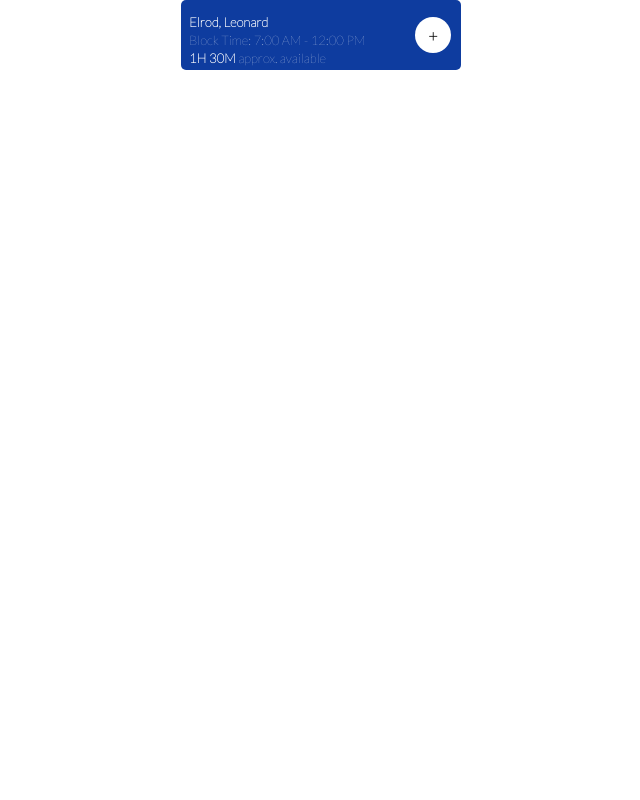
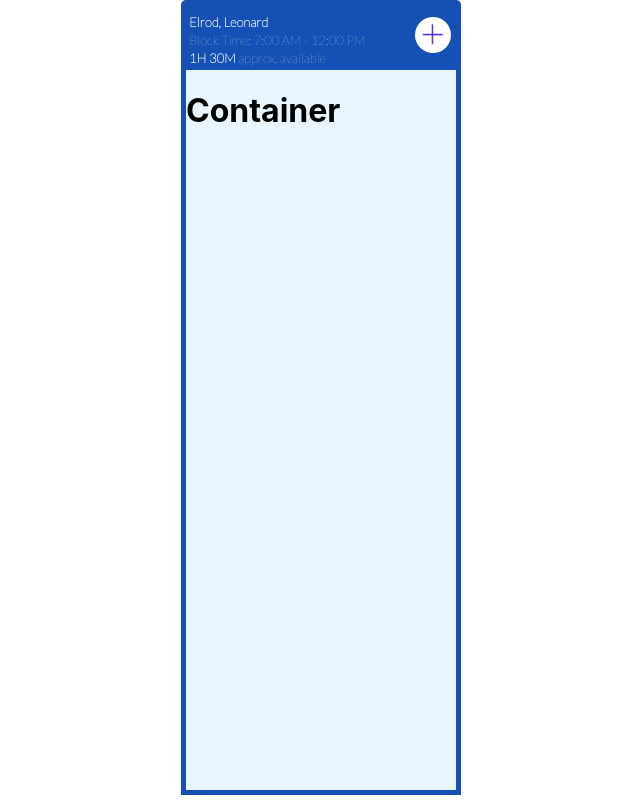
Before and after one commit to dmartin5150/SSMScheduling, a React (Create React App) app: page / in a window 1280 px wide. Shown: the whole page, without its empty margins (319-959 px from the left). Built offline with nearby package versions, Linux system fonts and the light colour scheme.

Commit message:
added procedure container

```diff
--- a/src/components/ProviderColumn/AddButton/AddButton.css
+++ b/src/components/ProviderColumn/AddButton/AddButton.css
@@ -2,7 +2,7 @@
     border-radius:50%;
     padding:3px;
     background-color: white;
-    color:black;
+    color:#1551B4;
     width:30px;
     height:30px;
     display:flex;
@@ -12,8 +12,9 @@
     font-size: medium;
     font-weight: bolder;
     .add-button-plus {
-        margin:0;
-        padding:0;
-
+        .add-button-img {
+            height:100%;
+            width:100%;
+        }
     }
 }
--- a/src/components/ProviderColumn/AddButton/AddButton.tsx
+++ b/src/components/ProviderColumn/AddButton/AddButton.tsx
@@ -4,10 +4,9 @@ import './AddButton.css'
 const AddButton: React.FC = () => {
     return(
         <div className='add-button'>
-            {/* <div className='add-button-container'> */}
-                <p className='add-button-plus'><b>+</b></p>
-            {/* </div> */}
-
+            <div className='add-button-plus'>
+                <img className='add-button-img' src='plus-sign.png' alt="+" />
+            </div>
         </div>
     )
 }
--- /dev/null
+++ b/src/components/ProviderColumn/ProcedureContainer/ProcedureContainer.css
@@ -0,0 +1,10 @@
+.procedure-container {
+    display: flex;
+    flex-direction: column;
+    align-items: flex-start;
+    border: 5px solid #1551B4;
+    background-color: #E8F5FE;;
+    /* background-color: #3d95d4; */
+    height:90%;
+    margin-top: -5px;
+}
--- /dev/null
+++ b/src/components/ProviderColumn/ProcedureContainer/ProcedureContainer.tsx
@@ -0,0 +1,11 @@
+import React from 'react';
+import './ProcedureContainer.css';
+
+const ProcedureContainer: React.FC = () => {
+    return (
+        <div className='procedure-container'>
+            <h1>Container</h1>
+        </div>
+    )
+}
+export default ProcedureContainer;
--- a/src/components/ProviderColumn/ProviderColumn.css
+++ b/src/components/ProviderColumn/ProviderColumn.css
@@ -0,0 +1,3 @@
+.provider-column {
+    height:100vh;
+}
--- a/src/components/ProviderColumn/ProviderColumn.tsx
+++ b/src/components/ProviderColumn/ProviderColumn.tsx
@@ -2,6 +2,8 @@ import React  from "react";
 import ProviderColumnHeader from "./ProviderColumnHeader/ProviderColumnHeader";
 import { Provider } from "../../data/datatypes/provider";
 import { Block } from "../../data/datatypes/block";
+import ProcedureContainer from "./ProcedureContainer/ProcedureContainer";
+
 import './ProviderColumn.css';
 
 interface ProviderColumnProps {
@@ -15,6 +17,7 @@ const ProviderColumn: React.FC<ProviderColumnProps> = ({provider,block}) => {
     return (
         <div className='provider-column'>
             <ProviderColumnHeader provider={provider} block={block} />
+            <ProcedureContainer />
         </div>
     )
 }
--- a/src/components/ProviderColumn/ProviderColumnHeader/ProviderColumnHeader.css
+++ b/src/components/ProviderColumn/ProviderColumnHeader/ProviderColumnHeader.css
@@ -1,6 +1,5 @@
 .provider-column-header {
-    background-color: rgb(27, 66, 151);
-    background-color: rgb(14, 60, 159);
+    background-color: #1551B4;
 
     color:white;
     border-radius: 5px;
```
Also changed, not shown: public/plus-sign.png (added).
